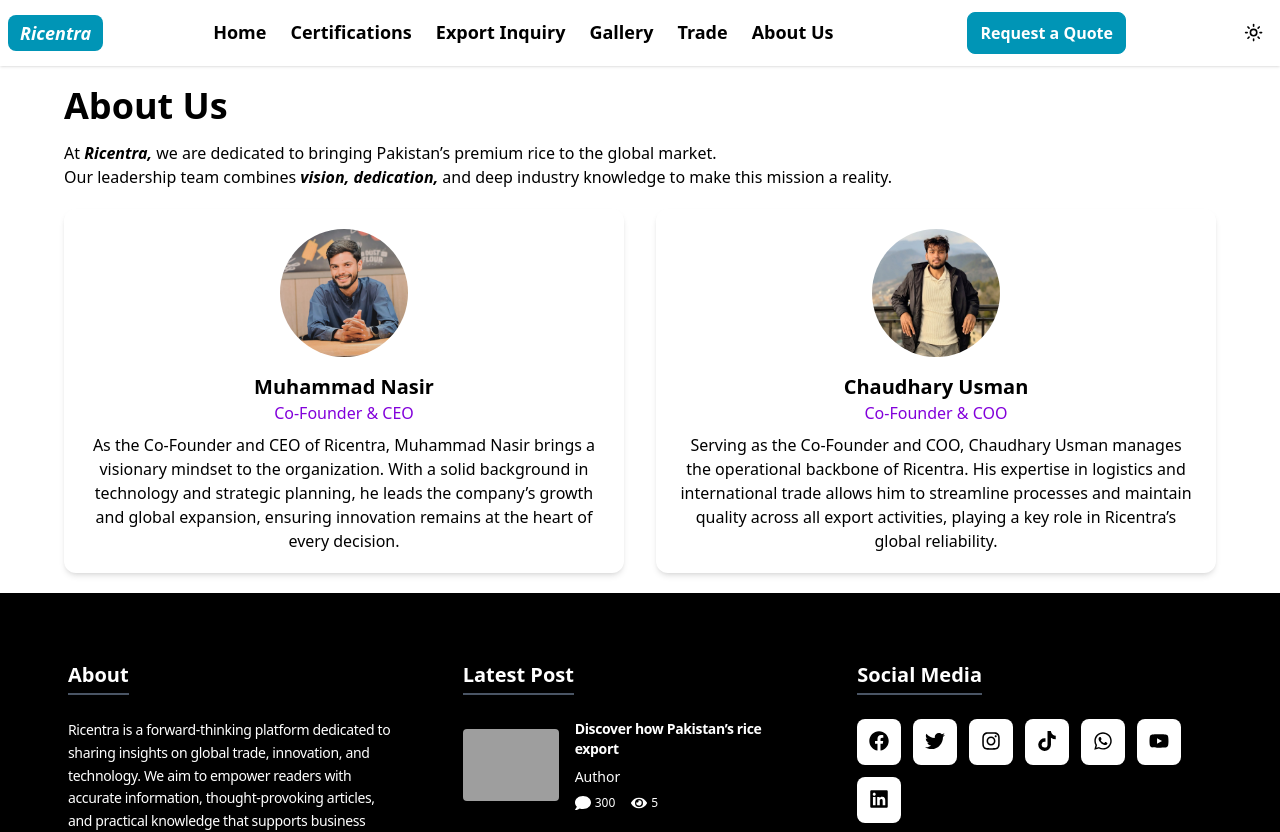
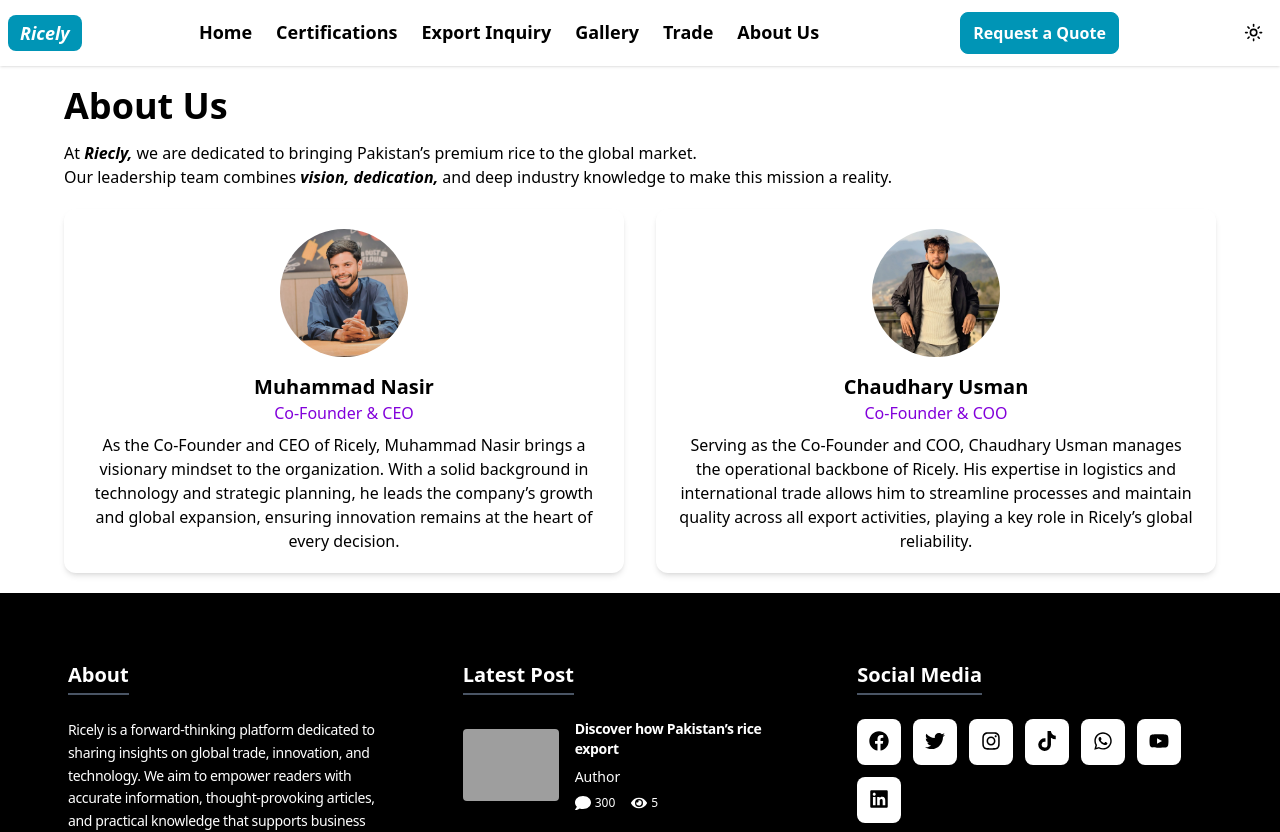
Before and after one commit to mn660875/ricentra, a Next.js app: page /aboutus in a window 1280 px wide. Shown: the top 832 px of the page. Built offline with nearby package versions, Linux system fonts and the light colour scheme; grey boxes are pictures that could not be loaded.

Commit message:
Changing Brand Name

```diff
--- a/src/app/_components/Footer.js
+++ b/src/app/_components/Footer.js
@@ -14,7 +14,7 @@
           About
         </h2>
         <p className="tracking-tight pt-6 text-sm leading-relaxed">
-          Ricentra is a forward-thinking platform dedicated to sharing insights
+          Ricely is a forward-thinking platform dedicated to sharing insights
           on global trade, innovation, and technology. We aim to empower readers
           with accurate information, thought-provoking articles, and practical
           knowledge that supports business growth and personal development.
--- a/src/app/_components/Navbar.js
+++ b/src/app/_components/Navbar.js
@@ -19,7 +19,7 @@
       <nav className="w-full  shadow-sm px-2 py-3 flex items-center justify-between">
         {/* Logo */}
         <div className="bg-[#0095B6] px-3 py-1 rounded-lg">
-          <h1 onClick={()=>router.push("/")} className="text-lg cursor-pointer font-bold text-white italic">Ricentra</h1>
+          <h1 onClick={()=>router.push("/")} className="text-lg cursor-pointer font-bold text-white italic">Ricely</h1>
         </div>
 
         {/* Desktop Menu */}
--- a/src/app/aboutus/page.js
+++ b/src/app/aboutus/page.js
@@ -10,7 +10,7 @@
         <div className="max-w-6xl mx-auto ">
           <h1 className="headings text-4xl font-bold mb-2">About Us</h1>
           <p className="light:text-gray-700 mb-5">
-            At <span className="italic font-semibold">Ricentra,</span> we are dedicated to bringing Pakistan’s premium rice to the global market. <br/> Our leadership team combines <span className="italic font-semibold">vision,</span>  <span className="italic font-semibold">dedication,</span> and deep industry knowledge to make this mission a reality.
+            At <span className="italic font-semibold">Riecly,</span> we are dedicated to bringing Pakistan’s premium rice to the global market. <br/> Our leadership team combines <span className="italic font-semibold">vision,</span>  <span className="italic font-semibold">dedication,</span> and deep industry knowledge to make this mission a reality.
           </p>
 
           <div className="grid grid-cols-1 md:grid-cols-2 gap-8 text-center ">
@@ -26,7 +26,7 @@
               <h3 className="text-xl font-semibold ">Muhammad Nasir</h3>
               <p className="text-purple-700 font-medium">Co-Founder & CEO</p>
               <p className="mt-2 light:text-gray-600">
-              As the Co-Founder and CEO of Ricentra, Muhammad Nasir brings a visionary mindset to the organization. With a solid background in technology and strategic planning, he leads the company’s growth and global expansion, ensuring innovation remains at the heart of every decision.
+              As the Co-Founder and CEO of Ricely, Muhammad Nasir brings a visionary mindset to the organization. With a solid background in technology and strategic planning, he leads the company’s growth and global expansion, ensuring innovation remains at the heart of every decision.
               </p>
             </div>
 
@@ -42,7 +42,7 @@
               <h3 className="text-xl font-semibold">Chaudhary Usman</h3>
               <p className="text-purple-700 font-medium">Co-Founder & COO</p>
               <p className="mt-2 light:text-gray-600">
-              Serving as the Co-Founder and COO, Chaudhary Usman manages the operational backbone of Ricentra. His expertise in logistics and international trade allows him to streamline processes and maintain quality across all export activities, playing a key role in Ricentra’s global reliability.
+              Serving as the Co-Founder and COO, Chaudhary Usman manages the operational backbone of Ricely. His expertise in logistics and international trade allows him to streamline processes and maintain quality across all export activities, playing a key role in Ricely’s global reliability.
               </p>
             </div>
           </div>
--- a/src/app/certifications/page.js
+++ b/src/app/certifications/page.js
@@ -14,7 +14,7 @@
     title: "Halal Certification",
     status: "Verified",
     description:
-      "Ricentra’s rice is certified Halal, ensuring it meets Islamic dietary guidelines for our Muslim customers in the Middle East and beyond.",
+      "Ricely’s rice is certified Halal, ensuring it meets Islamic dietary guidelines for our Muslim customers in the Middle East and beyond.",
   },
   {
     title: "SABER Registration",
--- a/src/app/page.js
+++ b/src/app/page.js
@@ -28,7 +28,7 @@
     </section>
      <main className="px-4 sm:px-10 space-y-10">
   <section >
-    <h1 className=" text-3xl md:text-5xl mt-3 italic  tracking-tight font-extrabold py-2 text-transparent bg-[url('/imgs/heading.jpg')] bg-cover bg-bottom bg-clip-text">Ricentra</h1>
+    <h1 className=" text-3xl md:text-5xl mt-3 italic  tracking-tight font-extrabold py-2 text-transparent bg-[url('/imgs/heading.jpg')] bg-cover bg-bottom bg-clip-text">Riecly</h1>
     <p className="italic font-semibold light:text-[#353839]  flex items-center gap-1 ">
       The  <Heart className="text-[#db20d5]" /> Of Premium Rice
 
--- a/src/app/trade/page.js
+++ b/src/app/trade/page.js
@@ -51,18 +51,18 @@
             transformed trade, making it faster and more accessible.
           </p>
           <h2 className="headings font-semibold text-xl mt-1">
-            Ricentras Role in Trade
+            Ricelys Role in Trade
           </h2>
           <p className="tracking-tight text-md">
-            <span className="italic font-bold">Ricentra</span> is a
+            <span className="italic font-bold">Ricely</span> is a
             forward-thinking company contributing to Pakistan’s global trade
             landscape through the export of premium-quality rice. By connecting
-            local rice farmers and producers to international markets, Ricentra
+            local rice farmers and producers to international markets, Ricely
             plays a key role in boosting agricultural exports. The company
             ensures quality control, efficient logistics, and compliance with
             international standards, making Pakistani Basmati rice a trusted
             name across borders. Through innovation, technology, and strong
-            trade partnerships, Ricentra continues to strengthen its presence in
+            trade partnerships, Ricely continues to strengthen its presence in
             the global agricultural export sector.
           </p>
         </div>
```
